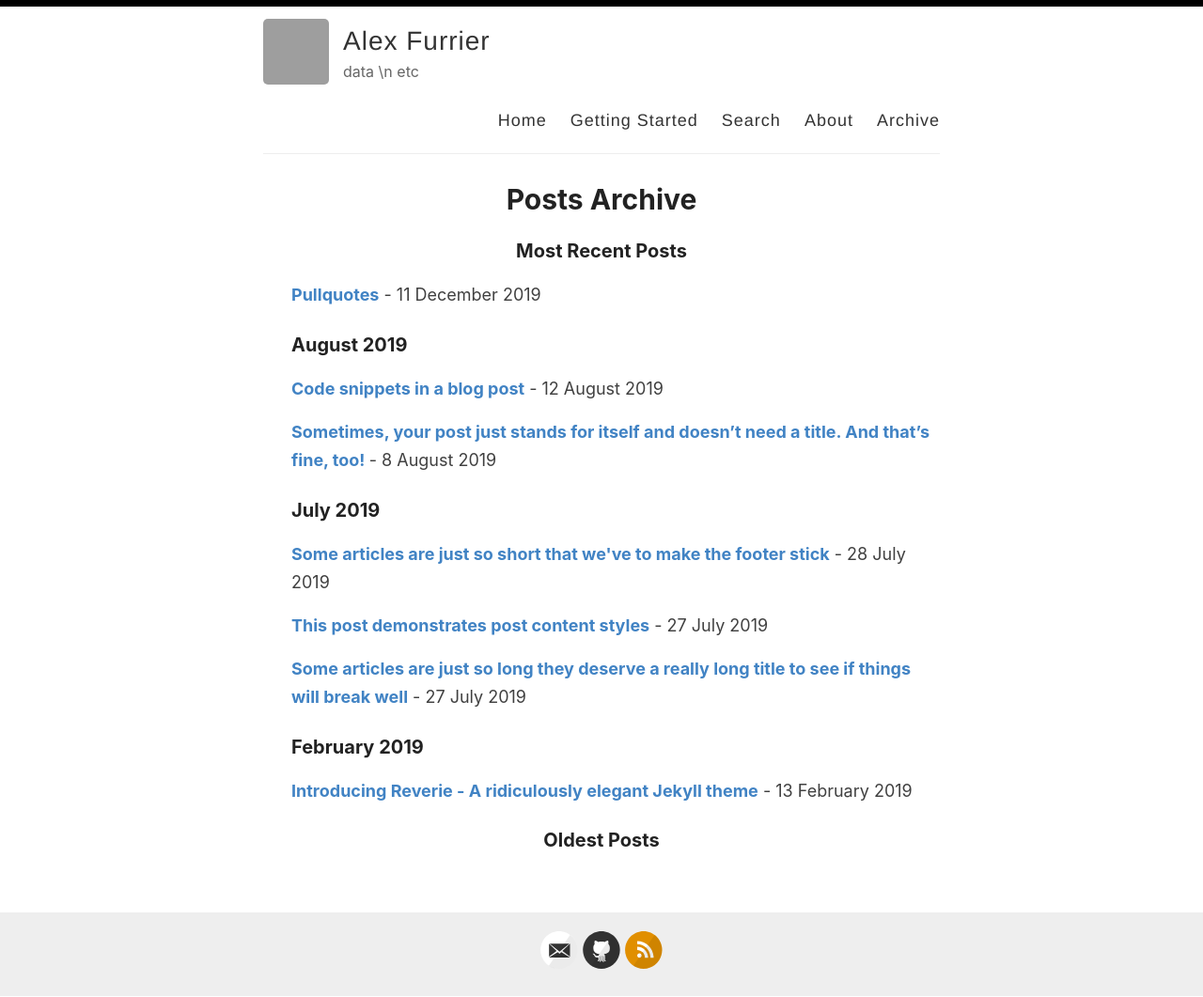
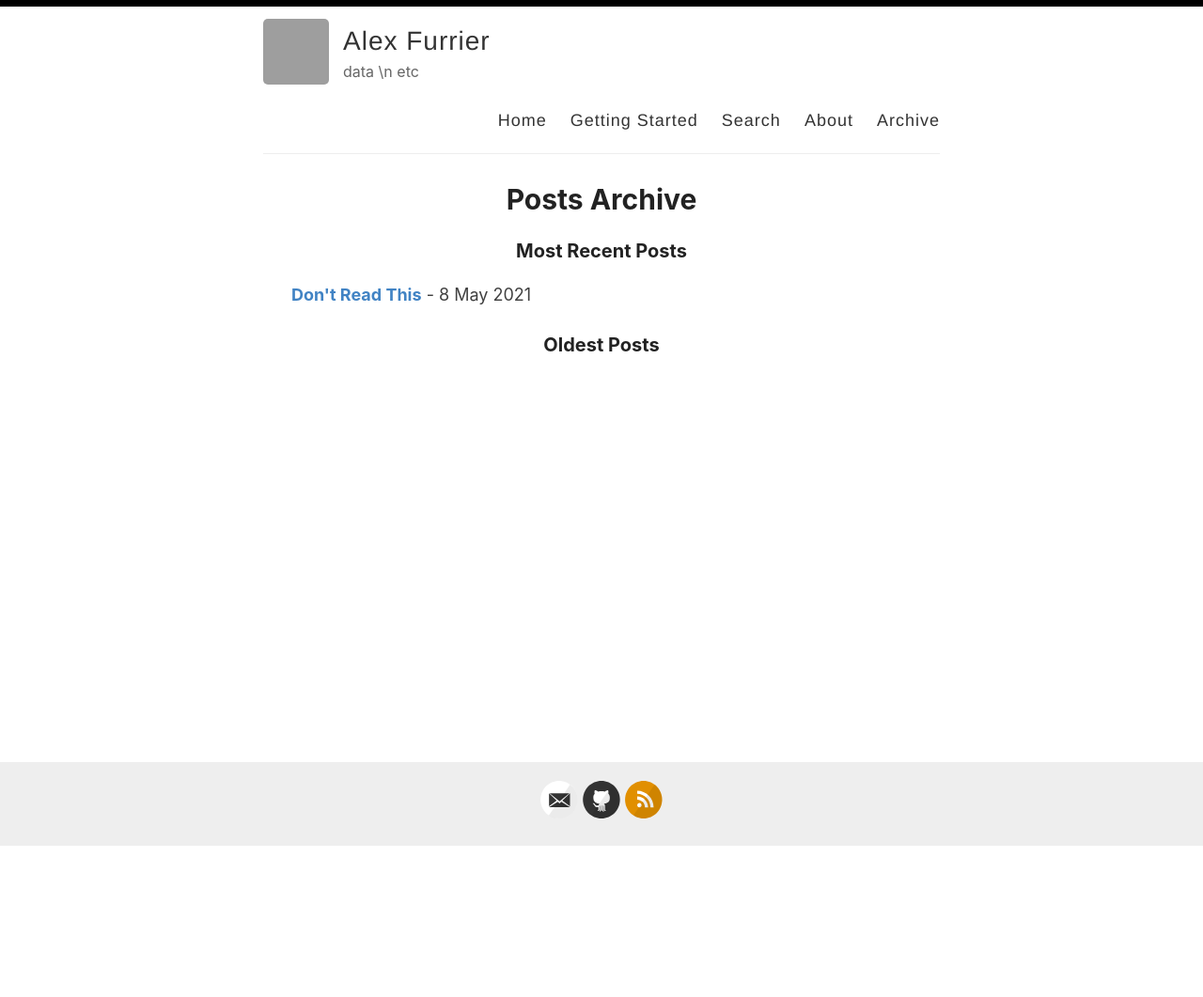
Before and after one commit to safurrier/safurrier.github.io, a Jekyll site: the page built from _pages/archive.md, in a window 1280 px wide. Shown: the whole page at 94% size. Built offline with Jekyll 4.4.1, drawn with Linux system fonts in a browser that asks for light colours; after the commit the page ends 901 px from its top, so only the background shows below that; part of the change alters nothing that is shown; grey boxes are pictures that could not be loaded.

Commit message:
Removed theme info.

````diff
--- a/_pages/about.md
+++ b/_pages/about.md
@@ -4,26 +4,16 @@ title: About
 permalink: /about/
 ---
 
-[Reverie](https://github.com/amitmerchant1990/reverie) is a Jekyll theme which is simple and opinionated. It's actually a fork of [jekyll-now](https://github.com/barryclark/jekyll-now) with some additional features and personal touches which I've implemented to suit my needs for [my blog](https://www.amitmerchant.com).
+I'm an experienced data scientist focused on applied, end-to-end machine learning. In my work I use technical skills (in particular python stack) with an emphasis on communication and systematic, creative problem solving with a passion for all things data and the story it can tell.
 
-This is a plug-and-play Jekyll theme which you can use on GitHub Pages without even setting up a local environment.
+Things I'm interested in:
 
-## Features
+ * Learning new things
 
-- Command-line free fork-first workflow, using GitHub.com to create, customize and post to your blog
-- Fully responsive and mobile optimized base theme
-- Sass/Coffeescript support using Jekyll 2.0
-- Free hosting on your GitHub Pages user site
-- All the SEO goodies comes in-built
-- Markdown blogging
-- Syntax highlighting using Pygments
-    - [Dracula syntax theme](https://draculatheme.com/) included
-- Disqus commenting
-- Google Analytics integration
-- Fuzzy search across blog posts
-- Pagination of posts works out-of-the-box.
-- Categorize posts out-of-the box
-- RSS Feed
-- In-built sitemap
+ * Good stories (books, movies, TV, etc)
 
-Learn more about it [here](https://github.com/amitmerchant1990/reverie) on how to get started.
+ * Good people (friends, family, colleagues, etc)
+
+ * Interesting ideas communicated clearly (podcasts, longform journalism, blogs, etc)
+
+ * Anodyne list writing
--- a/_pages/getting-started.md
+++ /dev/null
@@ -1,51 +0,0 @@
----
-layout: page
-title: Getting started with Reverie
-permalink: /getting-started/
----
-
-### Step 1) Fork Reverie to your User Repository
-
-Fork [this repository](https://github.com/amitmerchant1990/reverie), then rename the repository to `yourgithubusername.github.io`.
-
-Alternatively, you can use [Use this template](https://github.com/amitmerchant1990/reverie/generate) button if you want to create a repository with a clean commit history which will use Reverie as a template.
-
-Your Jekyll blog will often be viewable immediately at <https://yourgithubusername.github.io> (if it's not, you can often force it to build by completing step 2)
-
-### Step 2) Customize and view your site
-
-Enter your site name, description, avatar and many other options by editing the `_config.yml` file. You can easily turn on Google Analytics tracking, Disqus commenting and social icons here.
-
-Making a change to `_config.yml` (or any file in your repository) will force GitHub Pages to rebuild your site with jekyll. Your rebuilt site will be viewable a few seconds later at <https://yourgithubusername.github.io> - if not, give it ten minutes as GitHub suggests and it'll appear soon.
-
-### Step 3) Publish your first blog post
-
-Create a new file called `/_posts/2019-2-13-Hello-World.md` to publish your first blog post. That's all you need to do to publish your first blog post! This [Markdown Cheatsheet](https://github.com/adam-p/markdown-here/wiki/Markdown-Cheatsheet) might come in handy while writing the posts.
-
-> You can add additional posts in the browser on GitHub.com too! Just hit the <kbd>Create new file</kbd> button in `/_posts/` to create new content. Just make sure to include the [front-matter](http://jekyllrb.com/docs/frontmatter/) block at the top of each new blog post and make sure the post's filename is in this format: year-month-day-title.md
-
-## Using Categories in Reverie
-
-You can categorize your content based on `categories` in Reverie. For this, you just need to add `categories` in front matter like below:
-
-For adding single category:
-
-```md
-categories: JavaScript
-```
-
-For adding multiple categories:
-
-```md
-categories: [PHP, Laravel]
-```
-
-The contegorized content can be shown over this URL: <https://yourgithubusername.github.io/categories/>
-
-## RSS
-
-The generated [RSS feed](https://en.wikipedia.org/wiki/RSS) of your blog can be found at <https://yourgithubusername.github.io/feed>. You can see the example RSS feed over [here](https://www.amitmerchant.com/reverie/feed).
-
-## Sitemap
-
-The generated sitemap of your blog can be found at <https://yourgithubusername.github.io/sitemap>. You can see the example sitemap feed over [here](https://www.amitmerchant.com/reverie/sitemap).
--- a/_posts/2019-02-13-introducing-reverie-jekyll-theme.md
+++ /dev/null
@@ -1,85 +0,0 @@
----
-layout: post
-title: Introducing Reverie - A ridiculously elegant Jekyll theme
-categories: [Miscellaneous, Jekyll]
----
-
-[Reverie](https://github.com/amitmerchant1990/reverie) is a [Jekyll](https://jekyllrb.com/)-powered theme which is simple and opinionated. It's actually a fork of [jekyll-now](https://github.com/barryclark/jekyll-now) with some additional features and personal touches which I've implemented to suit my needs for my blog.
-
-This is a plug-and-play Jekyll theme which you can use on GitHub Pages without even setting up a local environment.
-
-![](/images/reverie-demo.png)
-
-## Features overview
-
-- Command-line free fork-first workflow, using GitHub.com to create, customize and post to your blog
-- Fully responsive and mobile optimized base theme
-- Sass/Coffeescript support using Jekyll 2.0
-- Free hosting on your GitHub Pages user site
-- All the SEO goodies comes in-built
-- Markdown blogging
-- Syntax highlighting using Pygments
-    - [Dracula syntax theme](https://draculatheme.com/) included
-- Disqus commenting
-- Google Analytics integration
-- Fuzzy search across blog posts
-- Pagination of posts works out-of-the-box.
-- Categorize posts out-of-the box
-- RSS Feed
-- In-built sitemap
-
-<div style="text-align: center;">
- <script async type="text/javascript" src="//cdn.carbonads.com/carbon.js?serve=CE7D6KJY&placement=wwwamitmerchantcom" id="_carbonads_js"></script>
-</div>
-
-## Using Reverie on GitHub Pages
-
-### Step 1) Fork Reverie to your User Repository
-
-Fork [this repository](https://github.com/amitmerchant1990/reverie), then rename the repository to `yourgithubusername.github.io`.
-
-Alternatively, you can use [Use this template](https://github.com/amitmerchant1990/reverie/generate) button if you want to create a repository with a clean commit history which will use Reverie as a template.
-
-Your Jekyll blog will often be viewable immediately at <https://yourgithubusername.github.io> (if it's not, you can often force it to build by completing step 2)
-
-### Step 2) Customize and view your site
-
-Enter your site name, description, avatar and many other options by editing the `_config.yml` file. You can easily turn on Google Analytics tracking, Disqus commenting and social icons here.
-
-Making a change to `_config.yml` (or any file in your repository) will force GitHub Pages to rebuild your site with jekyll. Your rebuilt site will be viewable a few seconds later at <https://yourgithubusername.github.io> - if not, give it ten minutes as GitHub suggests and it'll appear soon.
-
-### Step 3) Publish your first blog post
-
-Create a new file called `/_posts/2019-2-13-Hello-World.md` to publish your first blog post. That's all you need to do to publish your first blog post! This [Markdown Cheatsheet](https://github.com/adam-p/markdown-here/wiki/Markdown-Cheatsheet) might come in handy while writing the posts.
-
-> You can add additional posts in the browser on GitHub.com too! Just hit the <kbd>Create new file</kbd> button in `/_posts/` to create new content. Just make sure to include the [front-matter](http://jekyllrb.com/docs/frontmatter/) block at the top of each new blog post and make sure the post's filename is in this format: year-month-day-title.md
-
-## Using Categories in Reverie
-
-You can categorize your content based on `categories` in Reverie. For this, you just need to add `categories` in front matter like below:
-
-For adding single category:
-
-```md
-categories: JavaScript
-```
-
-For adding multiple categories:
-
-```md
-categories: [PHP, Laravel]
-```
-
-The contegorized content can be shown over this URL: <https://yourgithubusername.github.io/categories/>
-
-## RSS
-
-The generated [RSS feed](https://en.wikipedia.org/wiki/RSS) of your blog can be found at <https://yourgithubusername.github.io/feed>. You can see the example RSS feed over [here](https://www.amitmerchant.com/reverie/feed).
-
-## Sitemap
-
-The generated sitemap of your blog can be found at <https://yourgithubusername.github.io/sitemap>. You can see the example sitemap feed over [here](https://www.amitmerchant.com/reverie/sitemap).
-
-## License
-
-MIT
--- a/_posts/2019-08-08-no-title-posts.md
+++ /dev/null
@@ -1,6 +0,0 @@
----
-layout: post
-title: ""
-categories: Miscellaneous
----
-Sometimes, your post just stands for itself and doesn't need a title. And that's fine, too!
--- a/_posts/2019-12-11-pullquotes.md
+++ /dev/null
@@ -1,14 +0,0 @@
----
-layout: post
-title:  Pullquotes
-categories: [HTML,Code]
-excerpt: In graphic design, a pull quote (also known as a lift-out pull quote) is a key phrase, quotation, or excerpt that has been pulled from an article and used as a page layout graphic element, serving to entice readers into the article or to highlight a key topic.
----
-
-In graphic design, a pull quote (also known as a lift-out pull quote) is a key phrase, quotation, or excerpt that has been pulled from an article and used as a page layout graphic element, serving to entice readers into the article or to highlight a key topic. {% include pullquote.html quote="It is typically placed in a larger or distinctive typeface and on the same page." %} Pull quotes are often used in magazine and newspaper articles, annual reports, and brochures, as well as on the web. They can add visual interest to text-heavy pages with few images or illustrations.
-
-Placement of a pull quote on a page may be defined in a publication's or website's style guide. Such a typographic device may or may not be aligned with a column on the page. Some designers, for example, choose not to align the quote. In that case, the quotation cuts into two or more columns, as in the example shown. Because the pull quote invites the reader to read about the highlighted material, the pull quote should appear before the text it cites and, generally, fairly close to it.
-
-Pull quotes need not be a verbatim copy of the text being quoted; depending on a publication's house style, pull quotes may be abbreviated for space or paraphrased for clarity, with or without indication.
-
-A disadvantage of pull quotes as a design element is that they can disrupt the reading process of readers invested in reading the text sequentially by drawing attention to ghost fragments out of context. At the other extreme, when pull quotes are used to break up what would otherwise be a formless wall of text, pull quote can serve as visual landmarks to help the reader maintain a sense of sequence and place.
--- a/_posts/2019-7-27-super-long-article.md
+++ /dev/null
@@ -1,11 +0,0 @@
----
-layout: post
-title: Some articles are just so long they deserve a really long title to see if things will break well
-categories: Miscellaneous
----
-
-Lorem ipsum dolor sit amet, consectetur adipiscing elit. Fusce bibendum neque eget nunc mattis eu sollicitudin enim tincidunt. Vestibulum lacus tortor, ultricies id dignissim ac, bibendum in velit. Proin convallis mi ac felis pharetra aliquam. Curabitur dignissim accumsan rutrum. In arcu magna, aliquet vel pretium et, molestie et arcu. Mauris lobortis nulla et felis ullamcorper bibendum. Phasellus et hendrerit mauris. Proin eget nibh a massa vestibulum pretium. Suspendisse eu nisl a ante aliquet bibendum quis a nunc. Praesent varius interdum vehicula. Aenean risus libero, placerat at vestibulum eget, ultricies eu enim. Praesent nulla tortor, malesuada adipiscing adipiscing sollicitudin, adipiscing eget est.
-
-Lorem ipsum dolor sit amet, consectetur adipiscing elit. Fusce bibendum neque eget nunc mattis eu sollicitudin enim tincidunt. Vestibulum lacus tortor, ultricies id dignissim ac, bibendum in velit. Proin convallis mi ac felis pharetra aliquam. Curabitur dignissim accumsan rutrum. In arcu magna, aliquet vel pretium et, molestie et arcu. Mauris lobortis nulla et felis ullamcorper bibendum. Phasellus et hendrerit mauris. Proin eget nibh a massa vestibulum pretium. Suspendisse eu nisl a ante aliquet bibendum quis a nunc. Praesent varius interdum vehicula. Aenean risus libero, placerat at vestibulum eget, ultricies eu enim. Praesent nulla tortor, malesuada adipiscing adipiscing sollicitudin, adipiscing eget est.
-
-Lorem ipsum dolor sit amet, consectetur adipiscing elit. Fusce bibendum neque eget nunc mattis eu sollicitudin enim tincidunt. Vestibulum lacus tortor, ultricies id dignissim ac, bibendum in velit. Proin convallis mi ac felis pharetra aliquam. Curabitur dignissim accumsan rutrum. In arcu magna, aliquet vel pretium et, molestie et arcu. Mauris lobortis nulla et felis ullamcorper bibendum. Phasellus et hendrerit mauris. Proin eget nibh a massa vestibulum pretium. Suspendisse eu nisl a ante aliquet bibendum quis a nunc. Praesent varius interdum vehicula. Aenean risus libero, placerat at vestibulum eget, ultricies eu enim. Praesent nulla tortor, malesuada adipiscing adipiscing sollicitudin, adipiscing eget est.
--- a/_posts/2019-7-27-this-post-demonstrates-post-content-styles.md
+++ /dev/null
@@ -1,95 +0,0 @@
----
-layout: post
-title: This post demonstrates post content styles
-categories: Miscellaneous
----
-
-Lorem ipsum dolor sit amet, consectetur adipiscing elit. Fusce bibendum neque eget nunc mattis eu sollicitudin enim tincidunt. Vestibulum lacus tortor, ultricies id dignissim ac, bibendum in velit. Praesent varius interdum vehicula. Aenean risus libero, placerat at vestibulum eget, ultricies eu enim. Praesent nulla tortor, malesuada adipiscing adipiscing sollicitudin, adipiscing eget est.
-
-## Some great heading (h2)
-
-Proin convallis mi ac felis pharetra aliquam. Curabitur dignissim accumsan rutrum. In arcu magna, aliquet vel pretium et, molestie et arcu.
-
-Mauris lobortis nulla et felis ullamcorper bibendum. Phasellus et hendrerit mauris. Proin eget nibh a massa vestibulum pretium. Suspendisse eu nisl a ante aliquet bibendum quis a nunc. Praesent varius interdum vehicula. Aenean risus libero, placerat at vestibulum eget, ultricies eu enim. Praesent nulla tortor, malesuada adipiscing adipiscing sollicitudin, adipiscing eget est.
-
-## Another great heading (h2)
-
-Lorem ipsum dolor sit amet, consectetur adipiscing elit. Fusce bibendum neque eget nunc mattis eu sollicitudin enim tincidunt. Vestibulum lacus tortor, ultricies id dignissim ac, bibendum in velit.
-
-### Some great subheading (h3)
-
-Proin convallis mi ac felis pharetra aliquam. Curabitur dignissim accumsan rutrum. In arcu magna, aliquet vel pretium et, molestie et arcu. Mauris lobortis nulla et felis ullamcorper bibendum.
-
-Phasellus et hendrerit mauris. Proin eget nibh a massa vestibulum pretium. Suspendisse eu nisl a ante aliquet bibendum quis a nunc.
-
-### Some great subheading (h3)
-
-Praesent varius interdum vehicula. Aenean risus libero, placerat at vestibulum eget, ultricies eu enim. Praesent nulla tortor, malesuada adipiscing adipiscing sollicitudin, adipiscing eget est.
-
-> This quote will change your life. It will reveal the secrets of the universe, and all the wonders of humanity. Don't misuse it.
-
-Lorem ipsum dolor sit amet, consectetur adipiscing elit. Fusce bibendum neque eget nunc mattis eu sollicitudin enim tincidunt.
-
-### Some great subheading (h3)
-
-Vestibulum lacus tortor, ultricies id dignissim ac, bibendum in velit. Proin convallis mi ac felis pharetra aliquam. Curabitur dignissim accumsan rutrum.
-
-```html
-<html>
-  <head>
-  </head>
-  <body>
-    <p>Hello, World!</p>
-  </body>
-</html>
-```
-
-
-In arcu magna, aliquet vel pretium et, molestie et arcu. Mauris lobortis nulla et felis ullamcorper bibendum. Phasellus et hendrerit mauris.
-
-#### You might want a sub-subheading (h4)
-
-In arcu magna, aliquet vel pretium et, molestie et arcu. Mauris lobortis nulla et felis ullamcorper bibendum. Phasellus et hendrerit mauris.
-
-In arcu magna, aliquet vel pretium et, molestie et arcu. Mauris lobortis nulla et felis ullamcorper bibendum. Phasellus et hendrerit mauris.
-
-#### But it's probably overkill (h4)
-
-In arcu magna, aliquet vel pretium et, molestie et arcu. Mauris lobortis nulla et felis ullamcorper bibendum. Phasellus et hendrerit mauris.
-
-### Oh hai, an unordered list!!
-
-In arcu magna, aliquet vel pretium et, molestie et arcu. Mauris lobortis nulla et felis ullamcorper bibendum. Phasellus et hendrerit mauris.
-
-- First item, yo
-- Second item, dawg
-- Third item, what what?!
-- Fourth item, fo sheezy my neezy
-
-### Oh hai, an ordered list!!
-
-In arcu magna, aliquet vel pretium et, molestie et arcu. Mauris lobortis nulla et felis ullamcorper bibendum. Phasellus et hendrerit mauris.
-
-1. First item, yo
-2. Second item, dawg
-3. Third item, what what?!
-4. Fourth item, fo sheezy my neezy
-
-
-
-## Headings are cool! (h2)
-
-Proin eget nibh a massa vestibulum pretium. Suspendisse eu nisl a ante aliquet bibendum quis a nunc. Praesent varius interdum vehicula. Aenean risus libero, placerat at vestibulum eget, ultricies eu enim. Praesent nulla tortor, malesuada adipiscing adipiscing sollicitudin, adipiscing eget est.
-
-Praesent nulla tortor, malesuada adipiscing adipiscing sollicitudin, adipiscing eget est.
-
-Proin eget nibh a massa vestibulum pretium. Suspendisse eu nisl a ante aliquet bibendum quis a nunc.
-
-### Tables
-
-|Title 1               | Title 2               | Title 3               | Title 4              |
-|--------------------- | --------------------- | --------------------- | ---------------------|
-|lorem                 | lorem ipsum           | lorem ipsum dolor     | lorem ipsum dolor sit|
-|lorem ipsum dolor sit | lorem ipsum dolor sit | lorem ipsum dolor sit | lorem ipsum dolor sit|
-|lorem ipsum dolor sit | lorem ipsum dolor sit | lorem ipsum dolor sit | lorem ipsum dolor sit|
-|lorem ipsum dolor sit | lorem ipsum dolor sit | lorem ipsum dolor sit | lorem ipsum dolor sit|
--- a/_posts/2019-7-28-super-short-article.md
+++ /dev/null
@@ -1,7 +0,0 @@
----
-layout: post
-title: Some articles are just so short that we've to make the footer stick
-categories: Miscellaneous
----
-
-Lorem ipsum dolor sit amet, consectetur adipisicing elit, sed do eiusmod tempor incididunt ut labore et dolore magna aliqua. Ut enim ad minim veniam, quis nostrud exercitation ullamco laboris nisi ut aliquip ex ea commodo consequat. Duis aute irure dolor in reprehenderit in voluptate velit esse cillum dolore eu fugiat nulla pariatur. Excepteur sint occaecat cupidatat non proident, sunt in culpa qui officia deserunt mollit anim id est laborum.
--- a/_posts/2019-8-12-code-snippets.md
+++ /dev/null
@@ -1,42 +0,0 @@
----
-layout: post
-title:  Code snippets in a blog post
-categories: [HTML,Code]
----
-
-This post demonstrate the use of code snippets in the theme. The code snippets are powered by [Pygments](http://pygments.org/) and the code theme that is been used in Reverie is called [Draula](https://draculatheme.com/).
-
-This is a raw snippet:
-
-```
-hello world
-123
-This is a text snippet
-```
-
-This is a PHP snippet:
-
-```php
-<?php
-    echo 'Hello, World!';
-?>
-```
-
-This is a JavaScript snippet:
-
-```js
-const add = (a, b) => a + b
-const minus = (a, b) => a - b
-
-console.log(add(100,200))  // 300
-console.log(minus(100,200))  // -100
-```
-
-This is a Python snippet:
-
-```python
-def say_hello():
-    print("hello world!")
-
-say_hello()   // "hello world!"
-```
--- /dev/null
+++ b/_posts/2021-05-08-first-post.md
@@ -0,0 +1,9 @@
+---
+layout: post
+title: Don't Read This
+categories: [Misc]
+---
+
+This is the first post.
+
+This is the end of the first post
````
Also changed, not shown: README.md.
